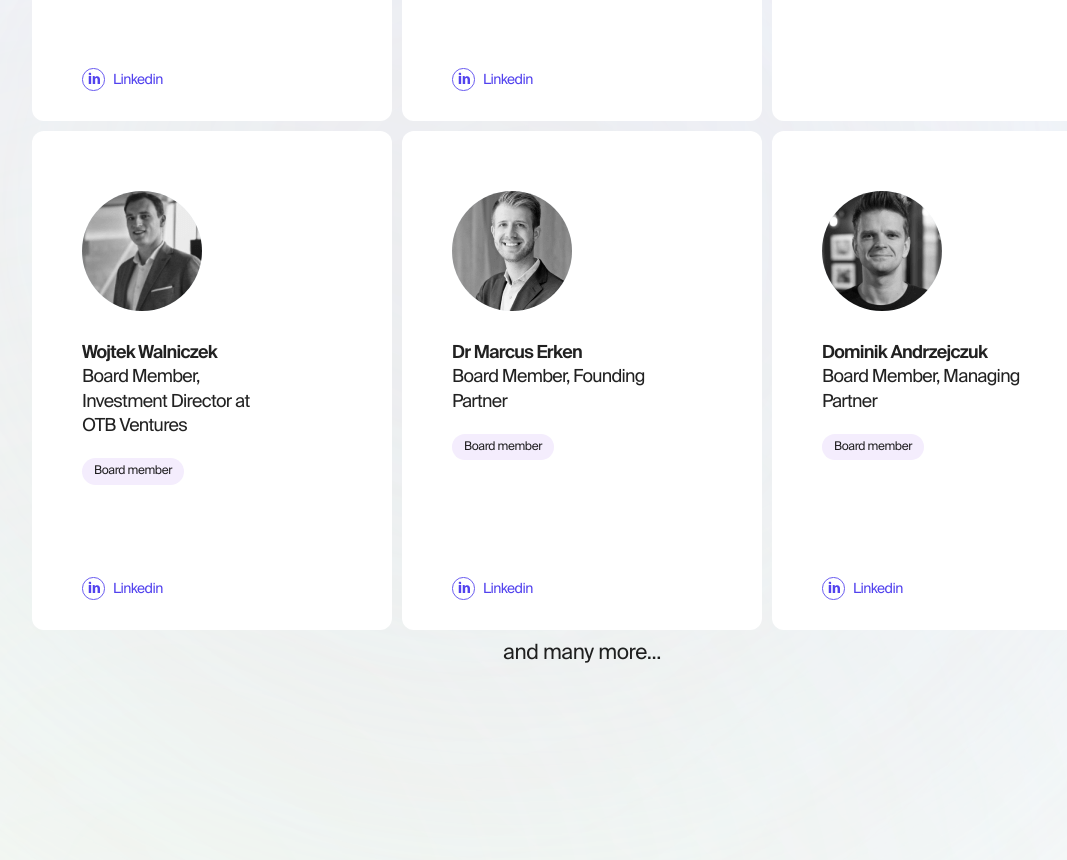
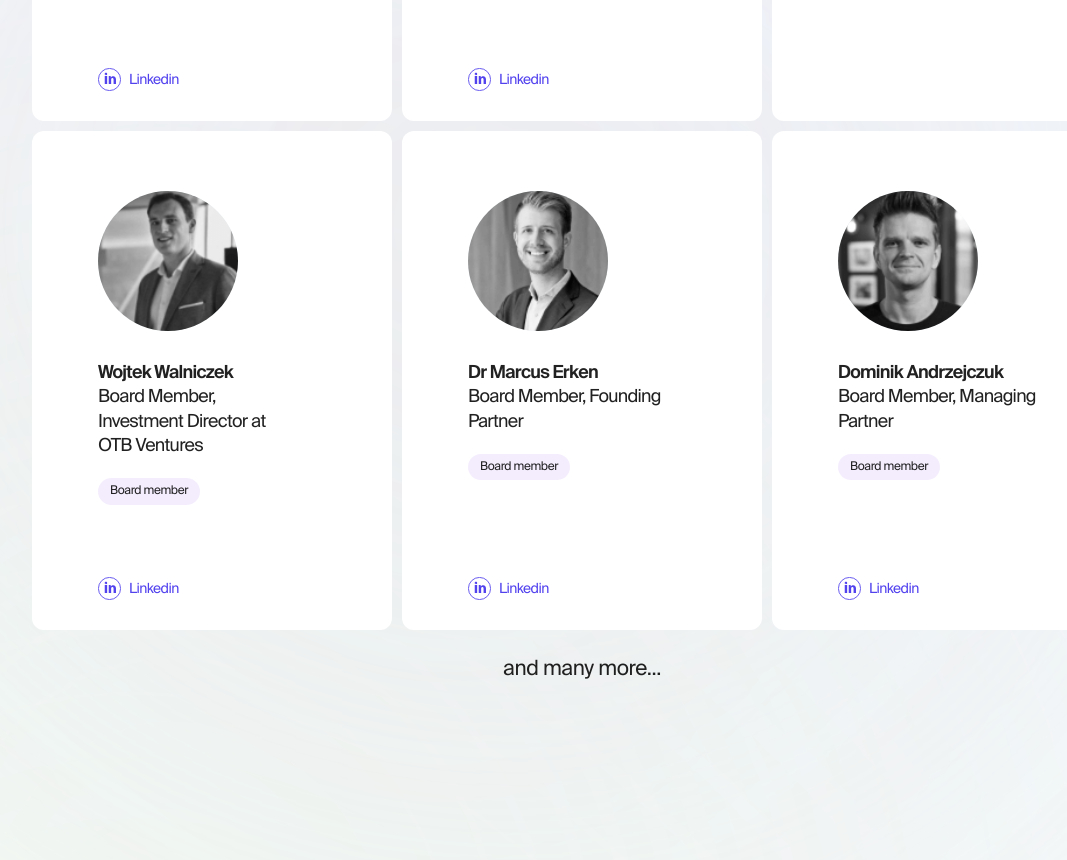
Before and after one commit to EniuK/solvemedTest, a Next.js app: page /team in a window 1280 px wide. Shown: the part 1080-1940 px from the top of the page, without its empty margins (63-1130 px from the left). Built offline with nearby package versions, Linux system fonts and the light colour scheme.

Commit message:
fix: team

```diff
--- a/src/pages/team.tsx
+++ b/src/pages/team.tsx
@@ -155,10 +155,10 @@ const Team: NextPage = () => {
       marginX="auto"
       display="flex"
       flexDirection="column"
-      p="60px 30px 30px 50px"
+      p="60px 30px 30px 66px"
     >
-      <Box style={{ width: 120, height: 120, borderRadius: 60, backgroundColor: "#F0F6FA", position: "relative" }}>
-        <Image style={{ borderRadius: 60 }} src={member.photo} layout="fill" alt={member.name} />
+      <Box style={{ width: 140, height: 140, borderRadius: 70, backgroundColor: "#F0F6FA", position: "relative" }}>
+        <Image style={{ borderRadius: 70 }} src={member.photo} layout="fill" alt={member.name} />
       </Box>
 
       <Typography variant="body2Wide" fontWeight="600" mt="30px">
@@ -233,7 +233,7 @@ const Team: NextPage = () => {
             </Grid>
           ))}
 
-          <Grid item xs={12} sm={6} md={4} lg={3} mt={{ xs: 2, sm: 0 }} display="flex" justifyContent="center" flexDirection="column" margin="0 auto" zIndex={1}>
+          <Grid item xs={12} sm={6} md={4} lg={3} mt={{ xs: 2, sm: 2 }} display="flex" justifyContent="center" flexDirection="column" margin="0 auto" zIndex={1}>
             <Typography variant="body1" textAlign="center">
               and many more...
             </Typography>
```
